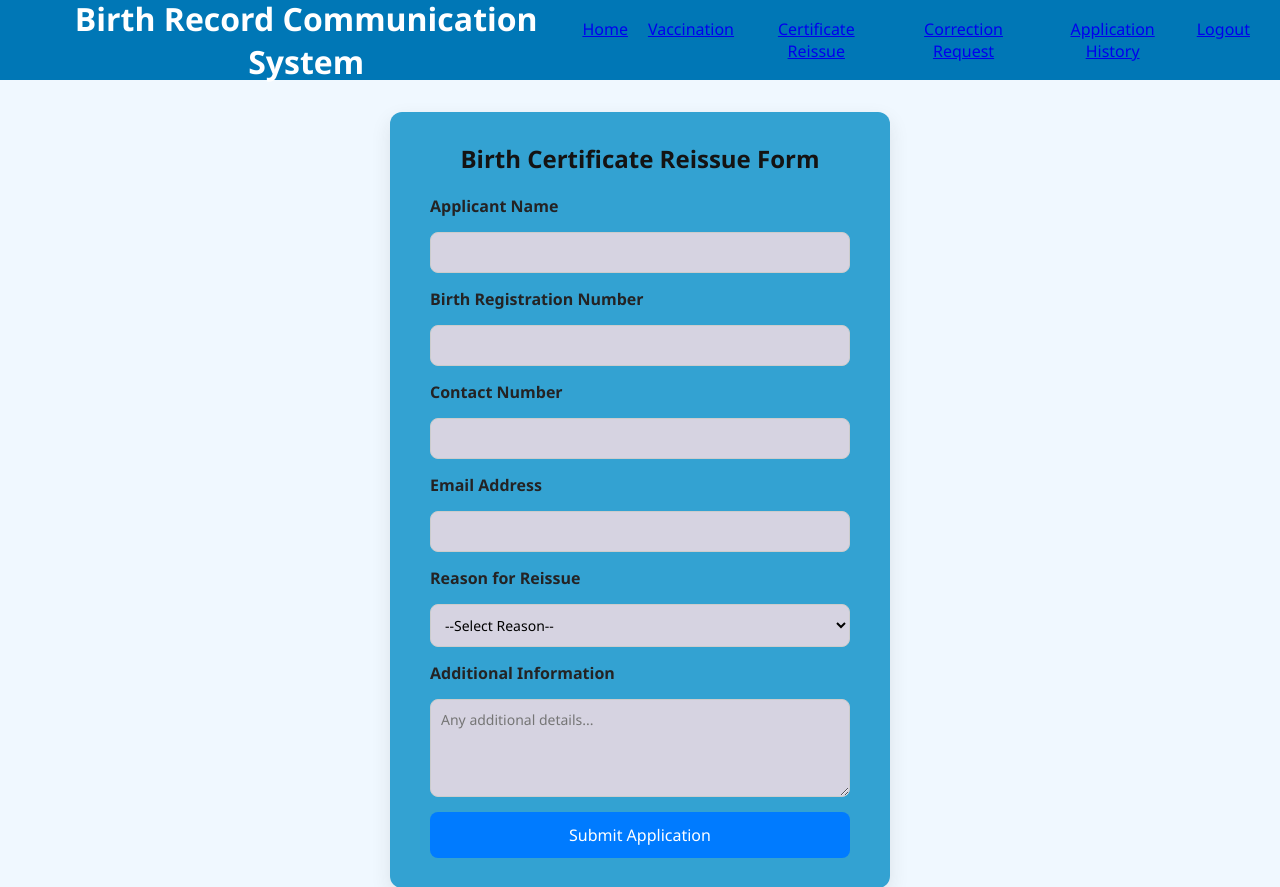
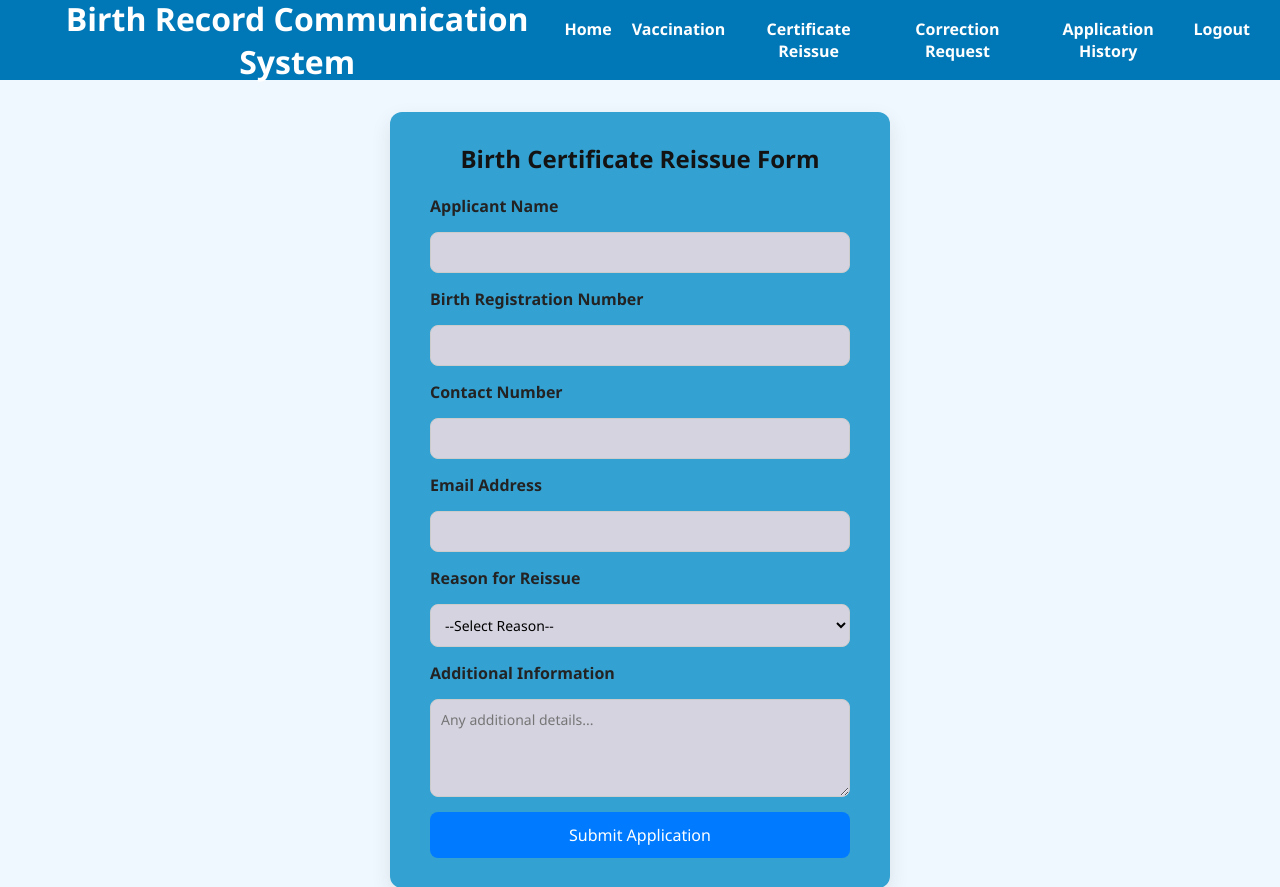
Before and after one commit to Saj1d-prompt/BirthRecordCommunicationSystem, a PHP site: page /reissue.html in a window 1280 px wide. Shown: the top 887 px of the page. Run offline with PHP 8.4, Linux system fonts and the light colour scheme.

Commit message:
Nav-links

```diff
--- a/reissue.css
+++ b/reissue.css
@@ -114,3 +114,13 @@ body {
   display: flex;
   gap: 20px;
 }
+
+.nav-links li a {
+  color: white;
+  text-decoration: none;
+  font-weight: bold;
+}
+
+.nav-links li a:hover {
+  text-decoration: underline;
+}
```
